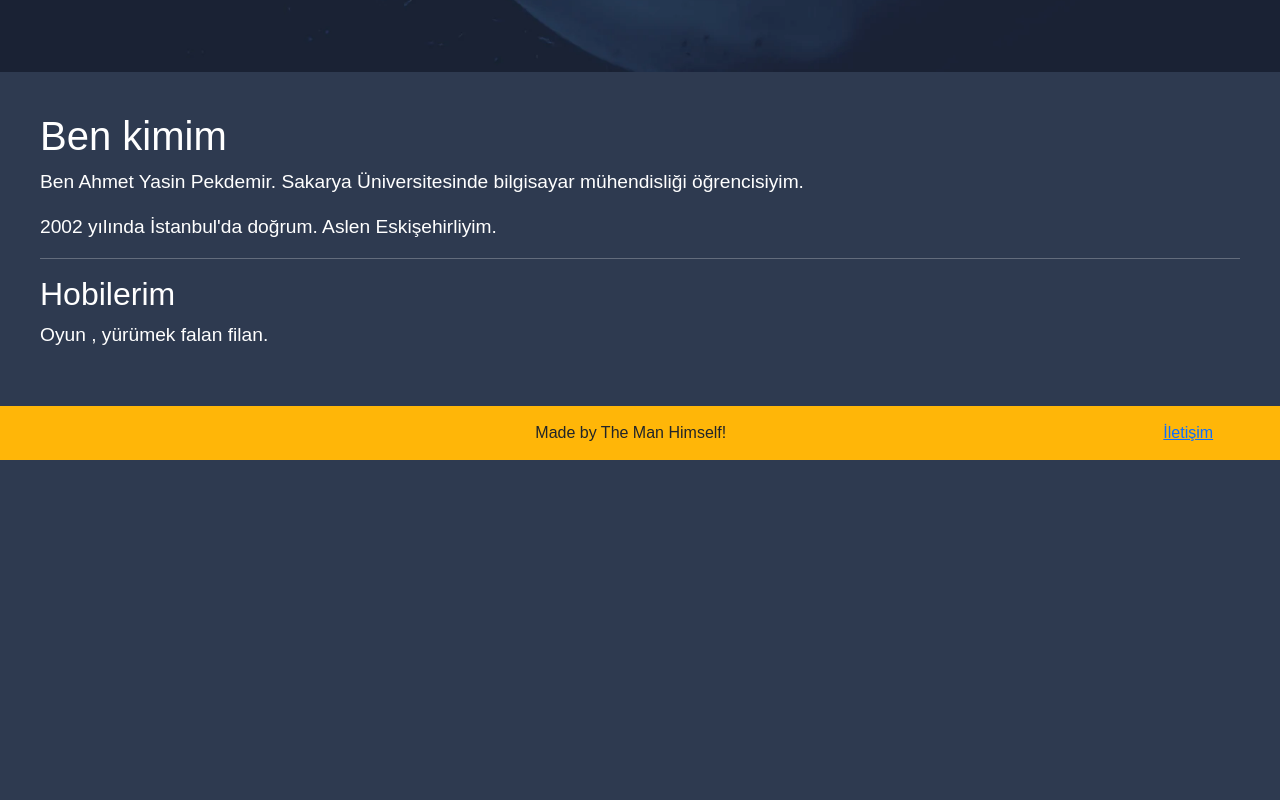
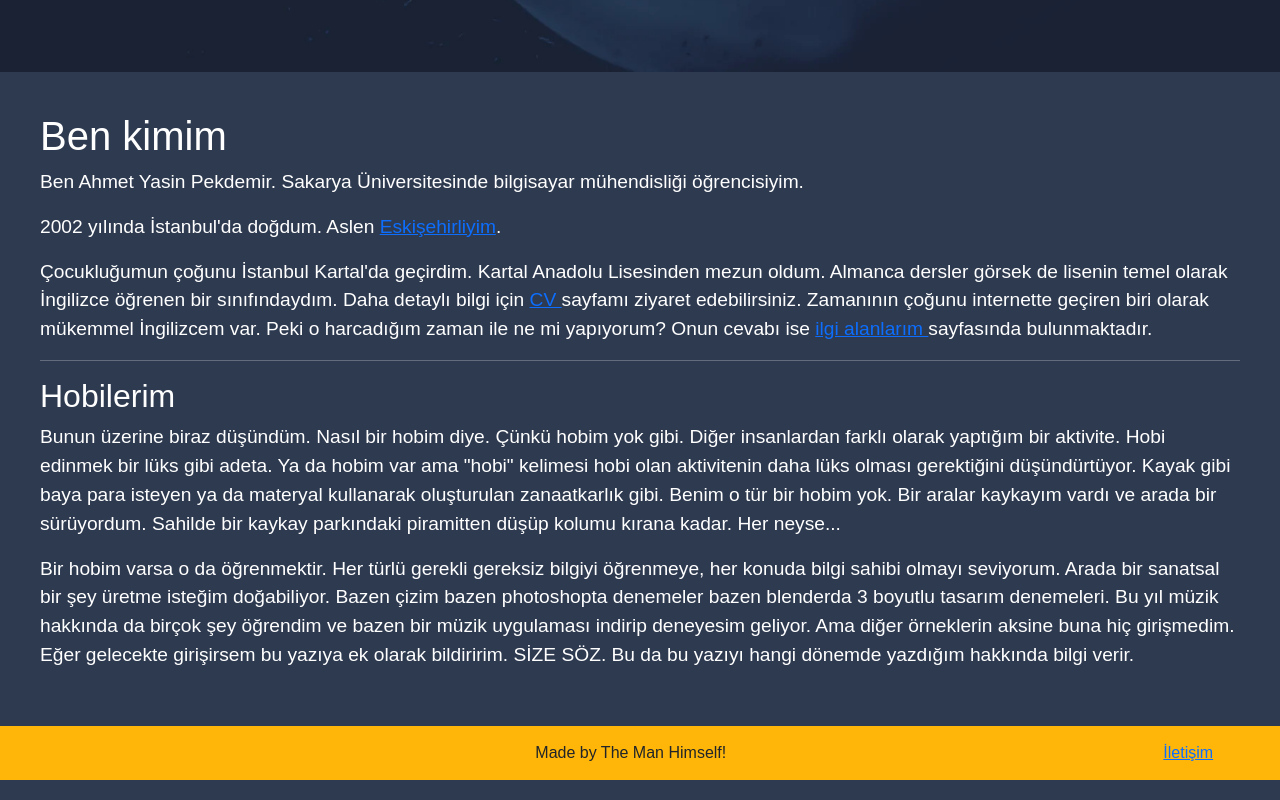
Before and after one commit to Lotsiron/Kisisel-Site-Projesi, a plain HTML site: page Site/index.html in a window 1280 px wide. Shown: the part 728-1528 px from the top of the page. Before the commit the page ends 1208 px from the top, so only its background shows below. Drawn offline with nearby package versions, Linux system fonts and the light colour scheme.

Commit message:
"Ben kimim" ve "Hobilerim" güncellendi.
Konulan 'place holder'lar yerine düzgün içerik yazıldı. Hyper-link ile diğer sayfalara yönlendirildi.

```diff
--- a/Site/index.html
+++ b/Site/index.html
@@ -33,10 +33,9 @@
             </a>
         </div>
     </header>
-    <!-- HEADER END -->
+    <!-- HEADER SON -->
 
-
-    <!-- BEN -->
+    <!-- PORTRE -->
     <div class="ben">
         <div class="isim">
             <div class="ad"> AHMET YASIN </div>
@@ -46,17 +45,33 @@
             <img src="resimler/portre.png" alt="PORTRE";>
         </div>
     </div>
-    <!-- BEN END -->
+    <!-- PORTRE SON -->
 
+    <!-- BEN KIMIM -->
     <div class="yazi">
         <h1> Ben kimim</h1>
         <p> Ben Ahmet Yasin Pekdemir. Sakarya Üniversitesinde bilgisayar mühendisliği öğrencisiyim.</p>
-        <p> 2002 yılında İstanbul'da doğrum. Aslen Eskişehirliyim.</p>
+        <p> 2002 yılında İstanbul'da doğdum. Aslen <a href="./sehrim.html"> Eskişehirliyim</a>. </p>
+        <p> Çocukluğumun çoğunu İstanbul Kartal'da geçirdim. Kartal Anadolu Lisesinden mezun oldum.
+             Almanca dersler görsek de lisenin temel olarak İngilizce öğrenen bir sınıfındaydım. Daha detaylı bilgi için
+             <a href="./cv.html"> CV </a> sayfamı ziyaret edebilirsiniz.
+             Zamanının çoğunu internette geçiren biri olarak mükemmel İngilizcem var. Peki o harcadığım zaman ile ne mi yapıyorum?
+            Onun cevabı ise <a href="./ilgi alanlarım.html"> ilgi alanlarım </a> sayfasında bulunmaktadır.</p>
         <hr>
         <h2> Hobilerim </h2>
-        <p> Oyun , yürümek falan filan.</p>
+        <p> Bunun üzerine biraz düşündüm. Nasıl bir hobim diye. Çünkü hobim yok gibi. Diğer insanlardan farklı olarak yaptığım bir aktivite.
+            Hobi edinmek bir lüks gibi adeta. Ya da hobim var ama "hobi" kelimesi hobi olan aktivitenin daha lüks olması gerektiğini
+            düşündürtüyor. Kayak gibi baya para isteyen ya da materyal kullanarak oluşturulan zanaatkarlık gibi.
+            Benim o tür bir hobim yok. Bir aralar kaykayım vardı ve arada bir sürüyordum. Sahilde bir kaykay parkındaki piramitten düşüp kolumu
+            kırana kadar. Her neyse...
+        </p>
+        <p> Bir hobim varsa o da öğrenmektir. Her türlü gerekli gereksiz bilgiyi öğrenmeye, her konuda bilgi sahibi olmayı seviyorum.
+            Arada bir sanatsal bir şey üretme isteğim doğabiliyor. Bazen çizim bazen photoshopta denemeler bazen blenderda 3 boyutlu tasarım denemeleri.
+            Bu yıl müzik hakkında da birçok şey öğrendim ve bazen bir müzik uygulaması indirip deneyesim geliyor. Ama diğer örneklerin aksine buna hiç girişmedim.
+            Eğer gelecekte girişirsem bu yazıya ek olarak bildiririm. SİZE SÖZ. Bu da bu yazıyı hangi dönemde yazdığım hakkında bilgi verir.
+        </p>
     </div>
-
+    <!-- BEN KIMIM SON-->
 
     <!-- FOOTER START -->
     <footer class="container-fluid d-flex justify-content-center align-items-center">
@@ -67,7 +82,7 @@
     </footer>
     <!-- FOOTER END -->
 
-
+    <!-- SCRIPT KAYNAK -->
     <script src="js/script.js"></script>
     <script src="https://cdn.jsdelivr.net/npm/@popperjs/core@2.11.7/dist/umd/popper.min.js"
         integrity="sha384-zYPOMqeu1DAVkHiLqWBUTcbYfZ8osu1Nd6Z89ify25QV9guujx43ITvfi12/QExE"
```
